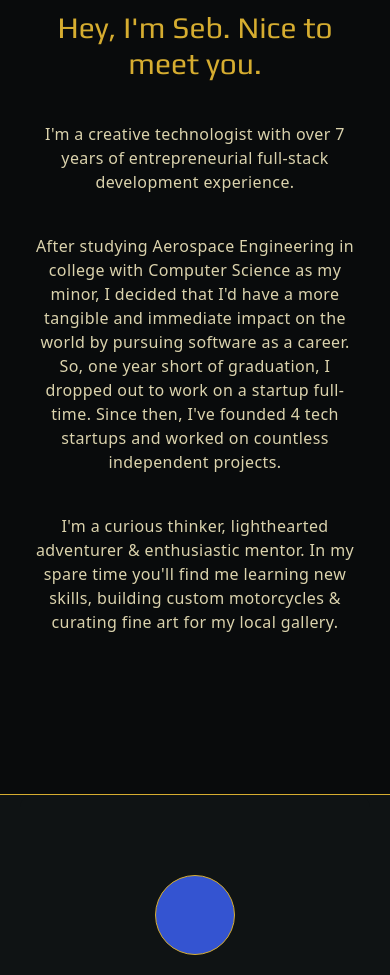
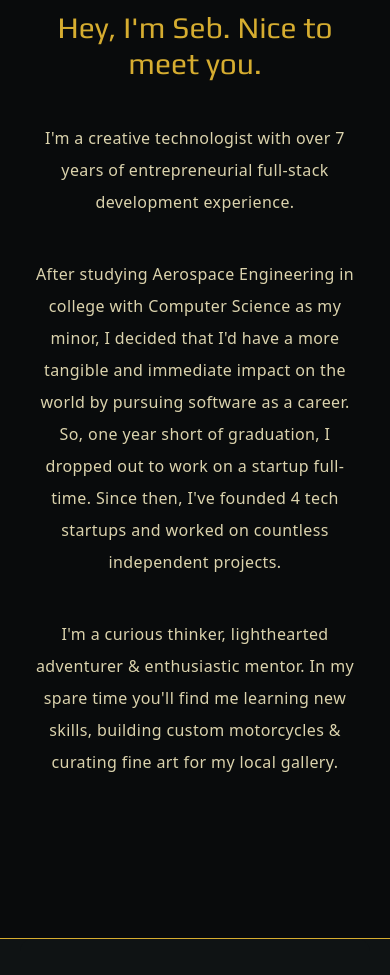
Before and after one commit to SebastianWolfgangBrownstein/portfolio, a Next.js app: page / in a window 390 px wide. Shown: the part 1000-1975 px from the top of the page. Built offline with nearby package versions, Linux system fonts and the light colour scheme; some icons are missing; a web font is replaced by a local one.

Commit message:
added responsive line-height

```diff
--- a/components/About/About.jsx
+++ b/components/About/About.jsx
@@ -24,31 +24,32 @@ const About = () => {
         >Hey, I&apos;m Seb. Nice to meet you.</h2>
 
         <p className="
-          text-tan text-md tracking-wide mb-10
-          sm:text-lg
-          lg:text-xl
-          xl:mb-5
+          text-tan text-md tracking-wide mb-10 leading-loose
+          sm:text-lg sm:leading-loose
+          lg:text-xl lg:leading-relaxed
+          xl:mb-10 xl:leading-relaxed
           2xl:leading-relaxed 2xl:mb-7">
           I&apos;m a creative technologist with over 7 years of entrepreneurial full-stack development experience.
 
         </p>
         <p className="
-          text-tan text-md tracking-wide mb-10
-          sm:text-lg
-          lg:text-xl
-          xl:mb-5
+          text-tan text-md tracking-wide mb-10 leading-loose
+          sm:text-lg sm:leading-loose
+          lg:text-xl lg:leading-relaxed
+          xl:mb-10 xl:leading-relaxed
           2xl:leading-relaxed 2xl:mb-7">
-        After studying Aerospace Engineering in college with Computer Science as my minor, I decided that I&apos;d
+          After studying Aerospace Engineering in college with Computer Science as my minor, I decided that I&apos;d
           have a more tangible and immediate impact on the world by pursuing software as a career. So, one year short of graduation,
           I dropped out to work on a startup full-time. Since then, I&apos;ve
           founded 4 tech startups and worked on countless independent projects.
         </p>
         <p className="
-          text-tan text-md tracking-wide
-          sm:text-lg
-          lg:text-xl
-          2xl:leading-relaxed 2xl:mb-10">
-        I&apos;m a curious thinker, lighthearted adventurer & enthusiastic
+          text-tan text-md tracking-wide leading-loose
+          sm:text-lg sm:leading-loose
+          lg:text-xl lg:leading-relaxed
+          xl:leading-relaxed
+          2xl:mb-10">
+          I&apos;m a curious thinker, lighthearted adventurer & enthusiastic
           mentor. In my spare time you&apos;ll find me learning new skills, building
           custom motorcycles & curating fine art for my local gallery.
         </p>
```
